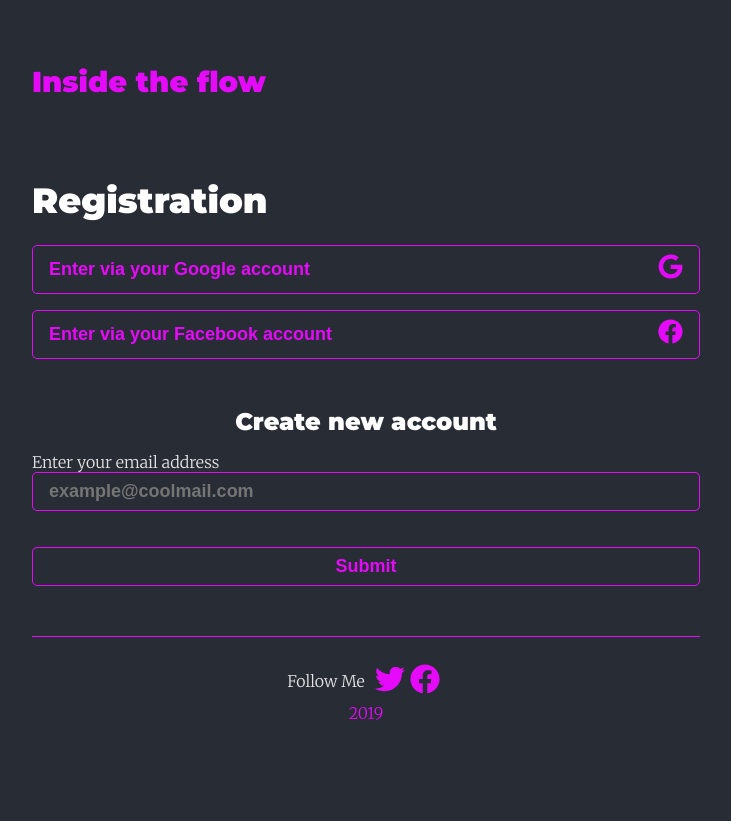
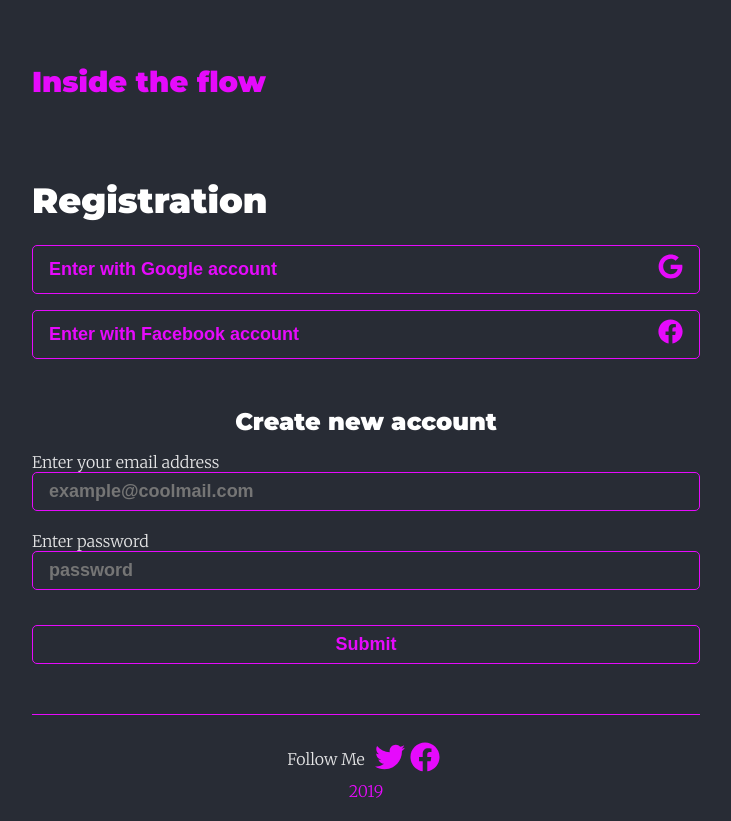
Before and after one commit to Vasylkivskyi/my-blog-frontend, a React (Create React App) app: page /register in a window 1280 px wide. Shown: the whole page, without its empty margins (274-1005 px from the left). Before the commit the page ends 800 px from the top, so only its background shows below. Built offline with nearby package versions, Linux system fonts and the light colour scheme; no server answers.

Commit message:
add password validation using formik

```diff
--- a/src/components/inputComponent/Input.tsx
+++ b/src/components/inputComponent/Input.tsx
@@ -9,19 +9,14 @@ interface InputInterface {
   value: string;
   handleBlur: Function;
   errorClassName?: string;
-  errors: any;
+  emailErrors?: any;
+  passwordErrors?: any;
 }
 
 
 const Input: React.FC<InputInterface> = ({
-  inputType, handleChange, name, id, value, handleBlur, errorClassName, errors,
-}) => {
-  const validateEmail = (email: string) => {
-    const re = /^(([^<>()[\]\\.,;:\s@"]+(\.[^<>()[\]\\.,;:\s@"]+)*)|(".+"))@((\[[0-9]{1,3}\.[0-9]{1,3}\.[0-9]{1,3}\.[0-9]{1,3}\])|(([a-zA-Z\-0-9]+\.)+[a-zA-Z]{2,}))$/;
-    return re.test(String(email).toLowerCase());
-  };
-
-  return (
+  inputType, handleChange, name, id, value, handleBlur, errorClassName, emailErrors, passwordErrors,
+}) => (
   <div className="input-container">
     <label htmlFor="email" className="label">
       {inputType === 'email' ? 'Enter your email address' : 'Enter password'}
@@ -37,10 +32,9 @@ const Input: React.FC<InputInterface> = ({
       />
     </label>
     <div className="error">
-        {errors.email }
+      {inputType === 'email' ? emailErrors : passwordErrors }
     </div>
   </div>
 );
-};
 
 export default Input;
--- a/src/containers/register/Register.tsx
+++ b/src/containers/register/Register.tsx
@@ -8,6 +8,8 @@ import Input from '../../components/inputComponent/Input';
 const validationSchema = Yup.object().shape({
   email: Yup.string().email('Must be a valid email address!')
     .required('Must enter an email!'),
+  password: Yup.string().min(6, 'Password must be longer than 6 characters'),
+
 });
 
 const Register: React.FC = () => (
@@ -15,11 +17,11 @@ const Register: React.FC = () => (
     <h1>Registration</h1>
     <div className="register-card">
       <button type="button" className="btn register-btn">
-Enter via your Google account
+Enter with Google account
         <span className="social"><FaGoogle /></span>
       </button>
       <button type="button" className="btn register-btn">
-Enter via your Facebook account
+Enter with Facebook account
         <span className="social"><FaFacebook /></span>
       </button>
     </div>
@@ -31,9 +33,7 @@ Enter via your Facebook account
     >
       {({
         values, errors, touched, handleChange, handleBlur,
-      }) => {
-        console.log(errors);
-        return (
+      }) => (
         <form>
           <Input
             inputType="email"
@@ -43,13 +43,21 @@ Enter via your Facebook account
             value={values.email}
             handleBlur={handleBlur}
             errorClassName={touched.email && errors.email ? 'has-error' : ''}
-              errors={errors}
+            emailErrors={touched.email && errors.email}
           />
-            {/* <Input inputType="password" /> */}
+          <Input
+            inputType="password"
+            handleChange={handleChange}
+            name="password"
+            id="password"
+            value={values.password}
+            handleBlur={handleBlur}
+            errorClassName={touched.password && errors.password ? 'has-error' : ''}
+            passwordErrors={touched.password && errors.password}
+          />
           <button className="btn submit-button" type="submit">Submit</button>
         </form>
-        );
-      }}
+      )}
     </Formik>
   </div>
 );
```
Lines whose indentation alone changed are shown as unchanged.
